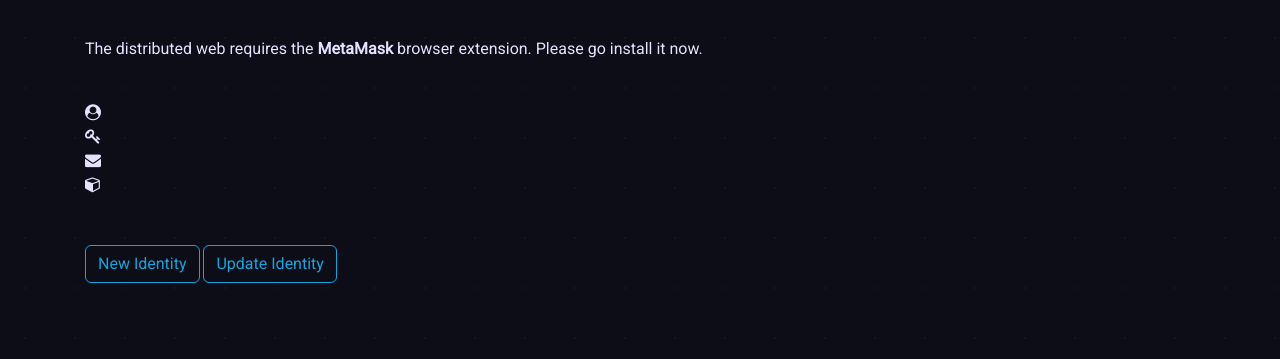
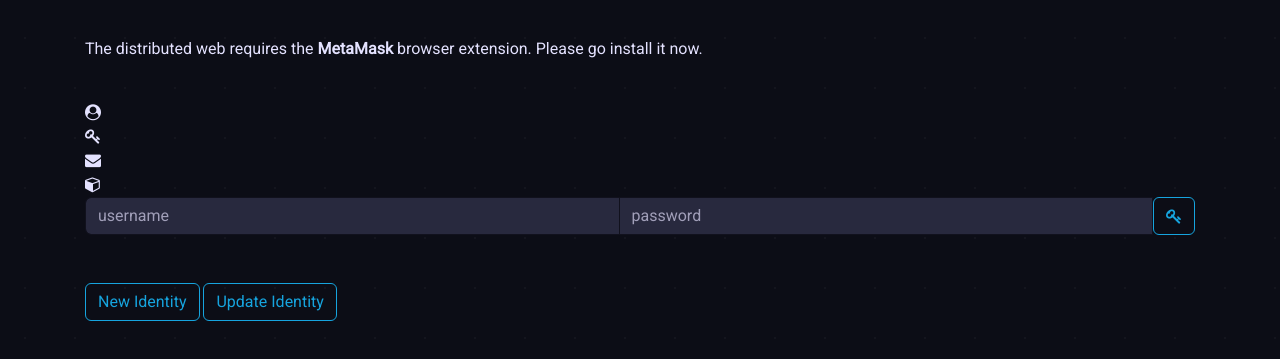
Before and after one commit to pierce403/discoball, a plain HTML site: page index.html in a window 1280 px wide. Shown: the part 187-546 px from the top of the page. Drawn offline with nearby package versions, Linux system fonts and the light colour scheme; a web font is replaced by a local one.

Commit message:
testing a widget

```diff
--- a/index.html
+++ b/index.html
@@ -60,6 +60,14 @@
       <span class="fa fa-key"></span> <span id="addr"></span><br>
       <span class="fa fa-envelope"></span> <span id="email"></span><br>
       <span class="fa fa-cube"></span> <span id="ipfs"></span><br>
+
+
+<div class="input-group w-100">
+    <input class="form-control" id="inlineFormInputGroup" name="username" placeholder="username" required="" size="20" type="text" value="">
+    <input class="form-control" id="inlineFormInputGroup" name="password" placeholder="password" required="" size="20" type="password" value="">
+    <button type="submit" class="btn btn-outline-secondary fa fa-key"></button>
+  </div>
+
 
       <br><br>
 
```
